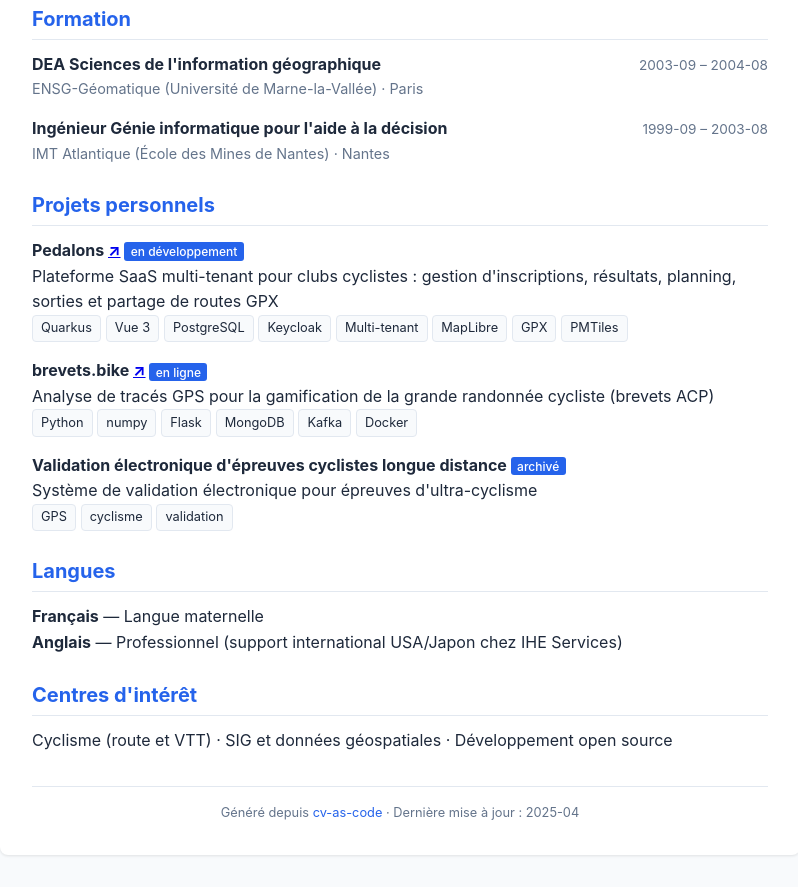
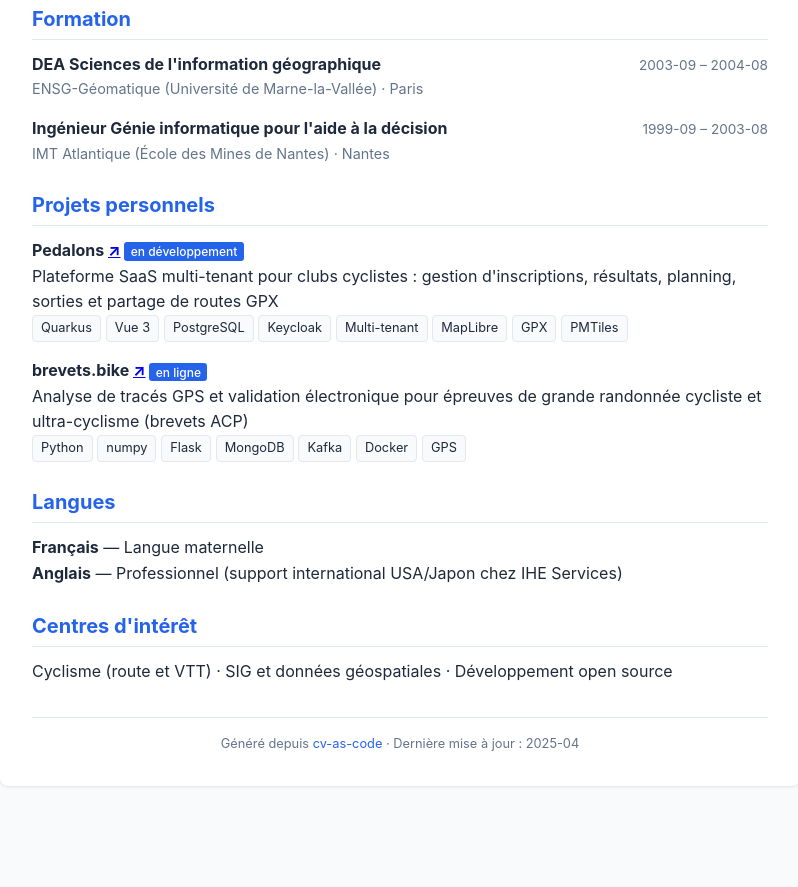
Before and after one commit to glandais/glandais.github.io, a plain HTML site: page docs/index.html in a window 1280 px wide. Shown: the part 3548-4435 px from the top of the page, without its empty margins (240-1038 px from the left). After the commit the page ends 4366 px from the top, so only its background shows below. Drawn offline with Linux system fonts and the light colour scheme.

Commit message:
data: merge validation électronique into brevets.bike project

```diff
--- a/docs/index.html
+++ b/docs/index.html
@@ -313,17 +313,9 @@ et cloud-native.</p>
 
     <article class="entry">
       <h3>brevets.bike <a href="https://www.brevets.bike">↗</a> <span class="badge">en ligne</span></h3>
-      <p>Analyse de tracés GPS pour la gamification de la grande randonnée cycliste (brevets ACP)</p>
+      <p>Analyse de tracés GPS et validation électronique pour épreuves de grande randonnée cycliste et ultra-cyclisme (brevets ACP)</p>
 
-      <div class="tags"><span class="tag">Python</span><span class="tag">numpy</span><span class="tag">Flask</span><span class="tag">MongoDB</span><span class="tag">Kafka</span><span class="tag">Docker</span></div>
-
-    </article>
-
-    <article class="entry">
-      <h3>Validation électronique d'épreuves cyclistes longue distance <span class="badge">archivé</span></h3>
-      <p>Système de validation électronique pour épreuves d'ultra-cyclisme</p>
-
-      <div class="tags"><span class="tag">GPS</span><span class="tag">cyclisme</span><span class="tag">validation</span></div>
+      <div class="tags"><span class="tag">Python</span><span class="tag">numpy</span><span class="tag">Flask</span><span class="tag">MongoDB</span><span class="tag">Kafka</span><span class="tag">Docker</span><span class="tag">GPS</span></div>
 
     </article>
 
```
Also changed, not shown: data/resume.fr.yaml (+2 -8 lines), 2 other files.
